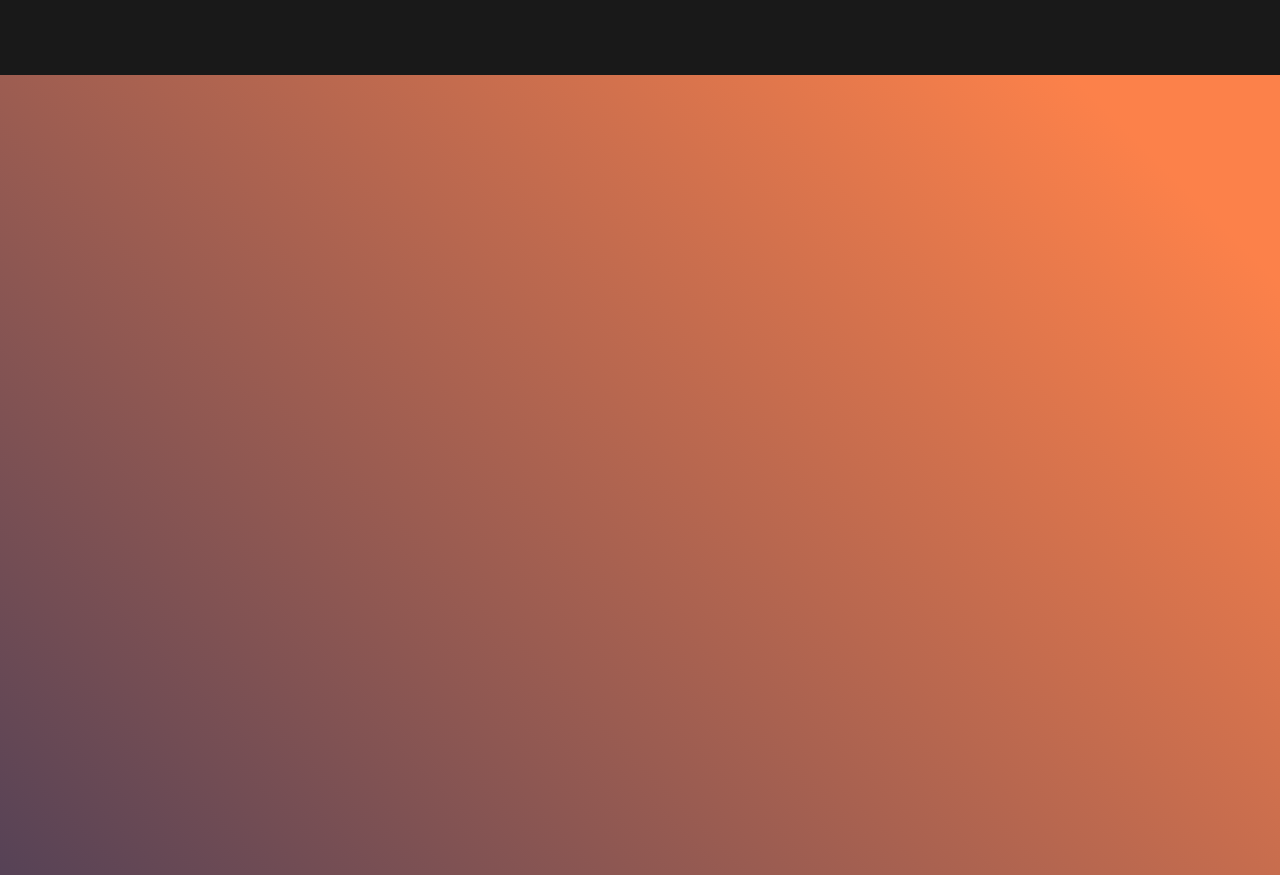
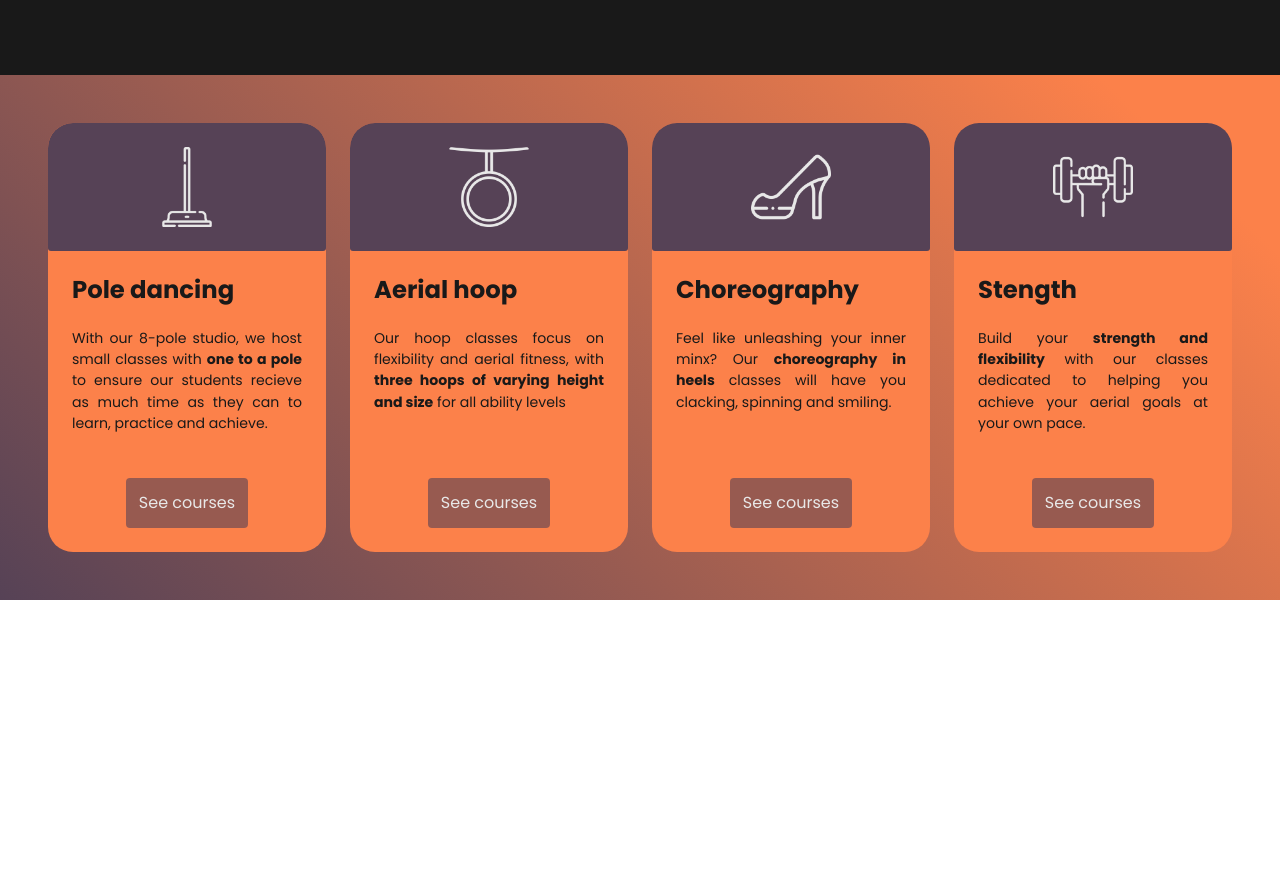
Before and after one commit to lmw95/MS1-stayvertical-v2, a plain HTML site: page index.html in a window 1280 px wide. Shown: the part 725-1600 px from the top of the page. After the commit the page ends 1325 px from the top, so only its background shows below. Drawn offline with nearby package versions, Linux system fonts and the light colour scheme.

Commit message:
Add class cards to classes section

```diff
--- a/css/styles.css
+++ b/css/styles.css
@@ -15,6 +15,10 @@
 body {
     font-family: var(--text);
 }
+
+
+/*----------[ Header/nav ]----------*/
+
 
 .navbar {
     height: auto;
@@ -80,17 +84,78 @@ body {
     background-color: var(--black);
 }
 
+
+/*----------[ Classes ]----------*/
+
+
 .classes {
-    height: 100vh;
     background: -webkit-linear-gradient(45deg, var(--purple), var(--orange) 90%);
-        -webkit-text-fill-color: transparent;
 }
+
+.classes h1 {
+    color: var(--black);
+    font-size: 3vw;
+}
+
+.card {
+    border-radius: 25px !important;
+    background-color: var(--orange);
+    color: var(--black);
+    border: none;
+    outline: none;
+    transition: transform 0.1s, box-shadow 0.3s ease-in-out;
+}
+
+.card:hover {
+    box-shadow: 0 15px 10px rgba(0,0,0,.08), 0 0 6px rgba(0,0,0,.09);
+    transform: scale(1.02);
+}
+
+.card-title {
+    font-size: 1.3em;
+}
+
+.card-img {
+    background-color: var(--purple);
+    border-top-left-radius: 25px;
+    border-top-right-radius: 25px;
+}
+
+.card img {
+    overflow: hidden;
+    height: 80px;
+    width: 80px;
+}
+
+.card a {
+    background-color: var(--purple-t);
+    padding: 12px;
+    color: var(--white);
+    transition: all 0.3s ease-in-out;
+}
+
+.card a:hover {
+    background-color: var(--purple);
+    transform: translateY(-5px);
+    color: var(--white);
+}
+
+.card-text {
+    text-align: justify;
+}
+
+
+/*----------[ Media queries ]----------*/
 
 
 @media screen and (max-width: 432px) {
 
     .hero-text h2 {
         font-size: 0.6em !important;
+    }
+
+    .classes-container {
+        padding: 1em !important;
     }
 
 }
@@ -101,6 +166,16 @@ body {
     .hero-text {
         max-width: 100%;
         padding-right: 0;
+    }
+
+}
+
+
+@media screen and (min-width: 767px) and (max-width: 991px) {
+
+    .card-text {
+        height: 150px;
+        font-size: 2vw;
     }
 
 }
@@ -118,6 +193,10 @@ body {
         margin-bottom: 20px;
     }
 
+    .card-body h5 {
+        font-size: 5vw !important;
+    }
+
 }
 
 
@@ -125,6 +204,29 @@ body {
 
     .hero-text h2 {
         font-size: 0.7em;
+    }
+
+}
+
+
+@media screen and (min-width: 991px) {
+
+    .card-text {
+        height: 150px;
+        font-size: 1.1vw;
+    }
+
+}
+
+
+@media screen and (max-width: 991px) {
+
+    .card {
+        margin-bottom: 30px;
+    }
+
+    .card-title {
+        font-size: 3.5vw !important;
     }
 
 }
@@ -155,3 +257,10 @@ body {
     }
 
 }
+
+@media screen and (min-width: 1140px) {
+
+    .card-title {
+        font-size: 1.9vw !important;
+    }
+}
--- a/index.html
+++ b/index.html
@@ -58,8 +58,106 @@
         </div>
     </div>
     <div class="container-fluid header-bottom"></div>
-    <div class="container-fluid classes" id="classes"></div>
-    <div class="container-fluid d-none about" id="about"></div>
+
+    <!--Classes section-->
+    <div class="container-fluid section classes" id="classes">
+      <div class="row">
+          <div class="container classes-container p-5">
+            <div class="row">
+              <div class="col-sm-12 col-md-6 col-lg-3">
+
+                <div class="card">
+                  <div class="card-img p-4 d-flex">
+                    <img src="/media/pole-dance.png" class="card-img-top mx-auto my-auto" alt="...">
+                  </div>
+                  <div class="card-body">
+                    <h5 class="card-title fw-bold p-2">Pole dancing</h5>
+                    <div class="card-text p-2">
+                      <p>
+                        With our 8-pole studio, we host small classes with <span class="fw-bold">one to a pole</span> to ensure our students
+                        recieve as much time as they can to learn, practice and achieve.
+                      </p>
+                    </div>
+                    <div class="d-flex p-2">
+                      <a href="#" class="btn mx-auto">See courses</a>
+                    </div>
+                  </div>
+                </div>
+
+              </div>
+              <div class="col-sm-12 col-md-6 col-lg-3">
+
+                <div class="card">
+                  <div class="card-img p-4 d-flex">
+                    <img src="/media/aerial.png" class="card-img-top mx-auto my-auto" alt="...">
+                  </div>
+                  <div class="card-body">
+                    <h5 class="card-title fw-bold p-2">Aerial hoop</h5>
+                    <div class="card-text p-2">
+                      <p>
+                        Our hoop classes focus on flexibility and aerial fitness, with <span class="fw-bold">three hoops of
+                        varying height and size</span> for all ability levels
+                      </p>
+                    </div>
+                    <div class="d-flex p-2">
+                      <a href="#" class="btn mx-auto">See courses</a>
+                    </div>
+                  </div>
+                </div>
+
+              </div>
+              <div class="col-sm-12 col-md-6 col-lg-3">
+
+                <div class="card">
+                  <div class="card-img p-4 d-flex">
+                    <img src="/media/high-heel.png" class="card-img-top mx-auto my-auto" alt="...">
+                  </div>
+                  <div class="card-body">
+                    <h5 class="card-title fw-bold p-2">Choreography</h5>
+                    <div class="card-text p-2">
+                      <p>
+                        Feel like unleashing your inner minx? Our <span class="fw-bold">choreography
+                        in heels</span> classes will have you clacking, spinning and smiling.
+                      </p>
+                    </div>
+                    <div class="d-flex p-2">
+                      <a href="#" class="btn mx-auto">See courses</a>
+                    </div>
+                  </div>
+                </div>
+
+              </div>
+              <div class="col-sm-12 col-md-6 col-lg-3">
+
+                <div class="card">
+                  <div class="card-img p-4 d-flex">
+                    <img src="/media/dumbbell.png" class="card-img-top mx-auto my-auto" alt="...">
+                  </div>
+                  <div class="card-body">
+                    <h5 class="card-title fw-bold p-2">Stength</h5>
+                    <div class="card-text p-2">
+                      <p>
+                        Build your <span class="fw-bold">strength and flexibility</span> with our classes dedicated to helping you
+                        achieve your aerial goals at your own pace.
+                      </p>
+                    </div>
+                    <div class="d-flex p-2">
+                      <a href="#" class="btn mx-auto">See courses</a>
+                    </div>
+                  </div>
+                </div>
+
+              </div>
+            </div>
+          </div>
+      </div>
+    </div>
+
+    <!--About section-->
+    <div class="container-fluid about" id="about">
+    </div>
+
+    <!--Contact section-->
     <div class="container-fluid d-none contact" id="contact"></div>
 
 
```
Also changed, not shown: media/aerial.png (added), media/dumbbell.png (added), media/high-heel.png (added), media/pole-dance.png (added).
